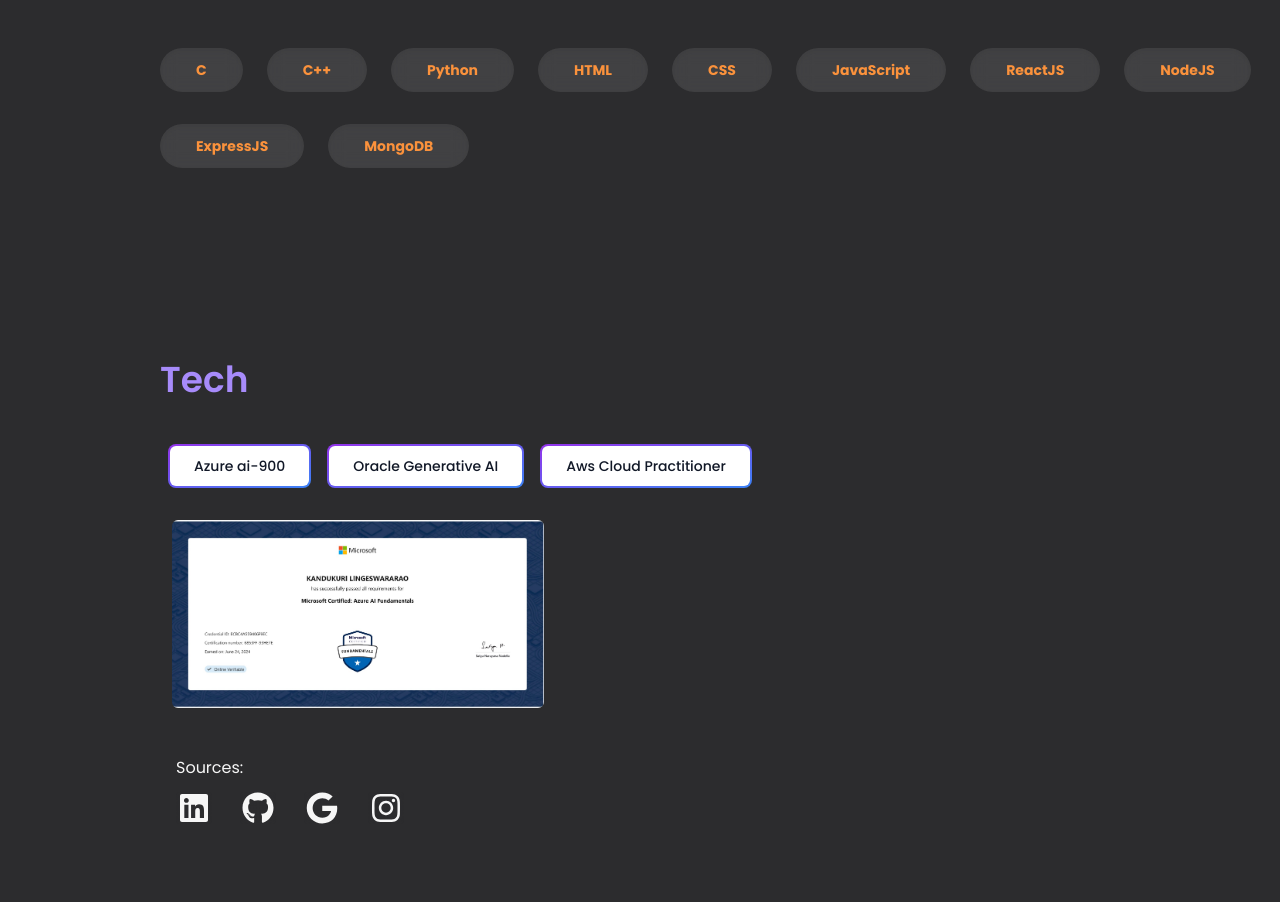
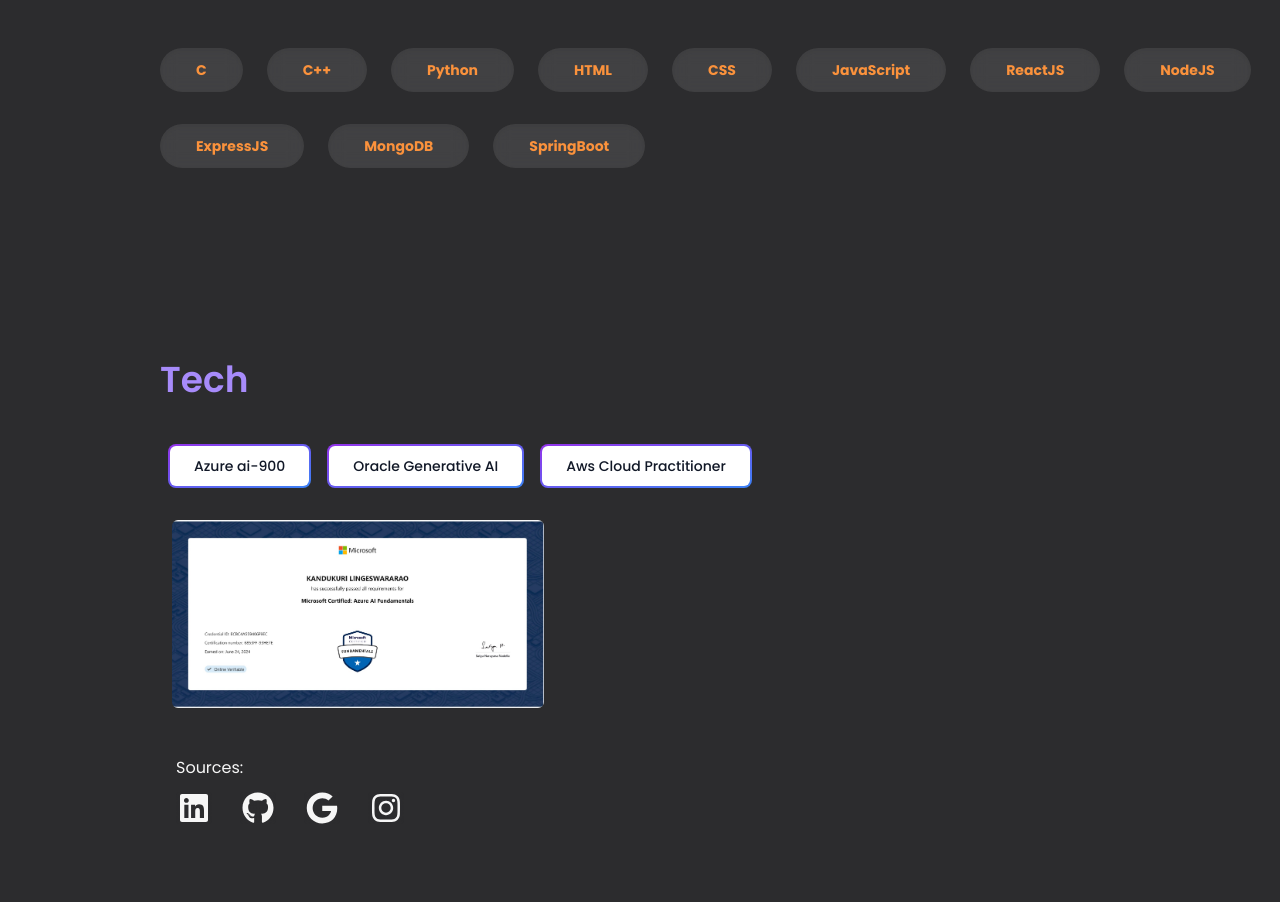
Before and after one commit to KandukuriAmar/myPortfolio, a React (Vite) app: page /about in a window 1280 px wide. Shown: the part 840-1742 px from the top of the page. Built offline with nearby package versions, Linux system fonts and the light colour scheme.

Commit message:
Update About.jsx
added springboot

```diff
--- a/src/Components/About.jsx
+++ b/src/Components/About.jsx
@@ -27,7 +27,8 @@
     'ReactJS',
     'NodeJS',
     'ExpressJS',
-    'MongoDB'
+    'MongoDB',
+    'SpringBoot'
   ];
 
   const imageMapping = {
```
